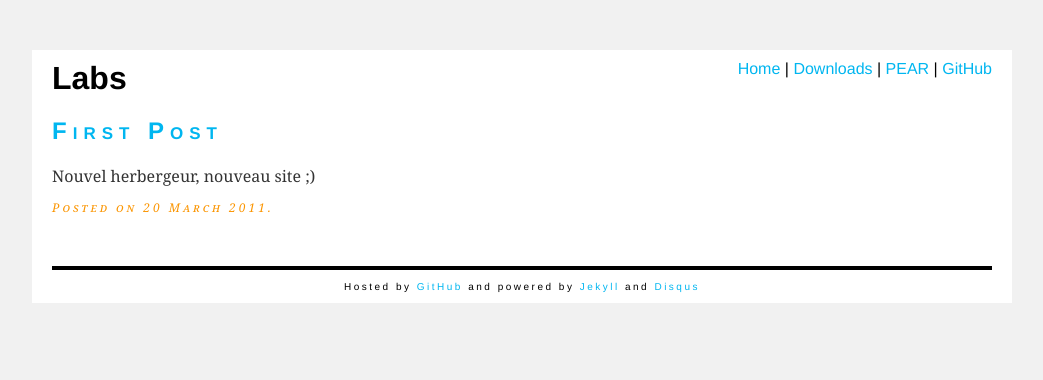
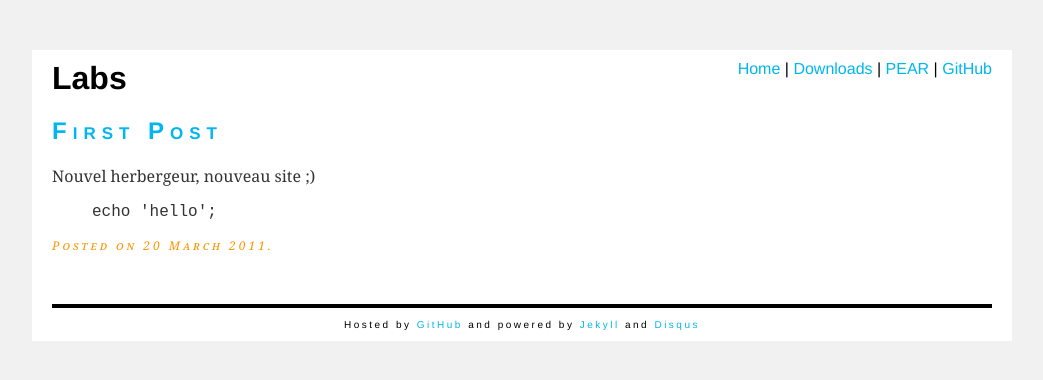
Before and after one commit to stealth35/stealth35.github.com, a Jekyll site: the page built from index.html, in a window 1280 px wide. Shown: the top 380 px of the page, without its empty margins (118-1161 px from the left). Built offline with Jekyll 4.4.1, drawn with Linux system fonts in a browser that asks for light colours; nearby versions of some CDN libraries; comment, search, counter and statistics services are not loaded.

Commit message:
update post

```diff
--- a/_posts/2011-03-20-first-post.html
+++ b/_posts/2011-03-20-first-post.html
@@ -4,3 +4,7 @@ title: First Post
 ---
 
 Nouvel herbergeur, nouveau site ;)
+
+{% highlight php %}
+echo 'hello';
+{% endhighlight %}
--- a/index.html
+++ b/index.html
@@ -8,7 +8,7 @@ title: Labs
     <h2><a href="{{ post.url }}">{{ post.title }}</a></h2>
     {{ post.content }}
     <p class="date"><em>Posted on {{ post.date | date_to_long_string }}.</em></p>
-	<div id="disqus_thread"></div>
+    <!-- <div id="disqus_thread"></div>-->
     <script type="text/javascript">
         var disqus_shortname = 'stealth35';
         var disqus_identifier = '{{ post.url }}';
```
Also changed, not shown: _layouts/default.html (line endings or trailing spaces). Lines whose indentation alone changed are shown as unchanged.
